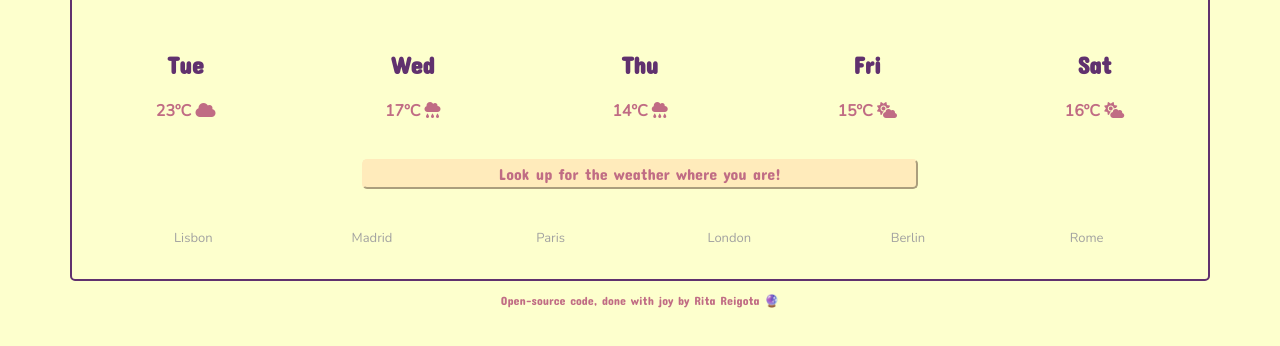
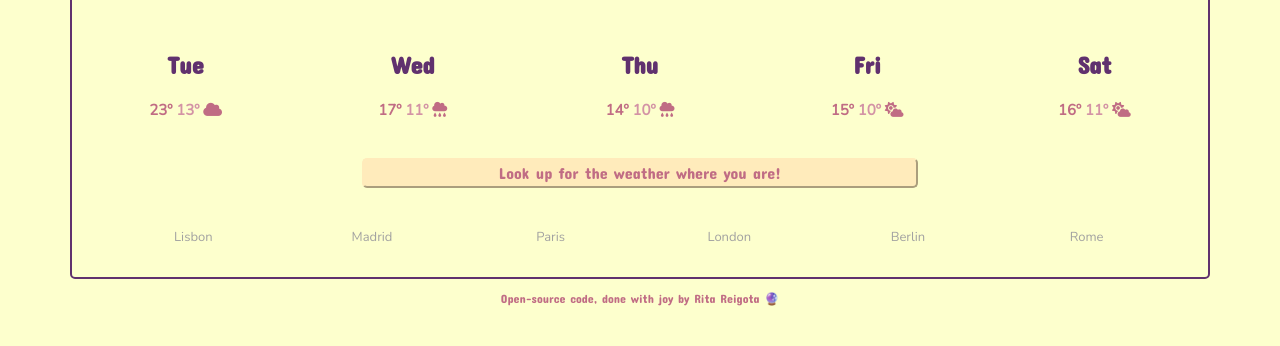
Before and after one commit to ritareigota/weather-crystalball, a plain HTML site: page index.html in a window 1280 px wide. Shown: the part 360-706 px from the top of the page. Drawn offline with nearby package versions, Linux system fonts and the light colour scheme; no server answers.

Commit message:
Updated forecast row

```diff
--- a/index.html
+++ b/index.html
@@ -78,23 +78,25 @@
         <div class="row second-row">
             <div class="col first">
                 <p class="day-name">Tue</p>
-                <p class="day-temp">23ºC <i class="fa-solid fa-cloud"></i></p>
+                <p class="day-temp">
+                    <span class="max-temp">23º </span><span class="min-temp">13º </span><i class="fa-solid fa-cloud"></i>
+                </p>
             </div>
             <div class="col second">
                 <p class="day-name">Wed</p>
-                <p class="day-temp">17ºC <i class="fa-solid fa-cloud-rain"></i></p>
+                <p class="day-temp"><span class="max-temp">17º </span><span class="min-temp">11º </span> <i class="fa-solid fa-cloud-rain"></i></p>
             </div>
             <div class="col third">
                 <p class="day-name">Thu</p>
-                <p class="day-temp">14ºC <i class="fa-solid fa-cloud-rain"></i></p>
+                <p class="day-temp"><span class="max-temp">14º </span><span class="min-temp">10º </span> <i class="fa-solid fa-cloud-rain"></i></p>
             </div>
             <div class="col forth">
                 <p class="day-name">Fri</p>
-                <p class="day-temp">15ºC <i class="fa-solid fa-cloud-sun"></i></p>
+                <p class="day-temp"><span class="max-temp">15º </span><span class="min-temp">10º </span> <i class="fa-solid fa-cloud-sun"></i></p>
             </div>
             <div class="col fifth">
                 <p class="day-name">Sat</p>
-                <p class="day-temp">16ºC <i class="fa-solid fa-cloud-sun"></i></p>
+                <p class="day-temp"><span class="max-temp">16º </span><span class="min-temp">11º </span> <i class="fa-solid fa-cloud-sun"></i></p>
             </div>
         </div>
         <button class="current-city-button">Look up for the weather where you are!</button>
--- a/styles/stylesheet.css
+++ b/styles/stylesheet.css
@@ -113,6 +113,10 @@ form {
 .day-temp {
     color: #c06c84;
     font-weight: 600;
+    font-size: 15px;
+}
+.min-temp {
+    color: #d393a5;
 }
 .current-city-button {
     display: block;
```
